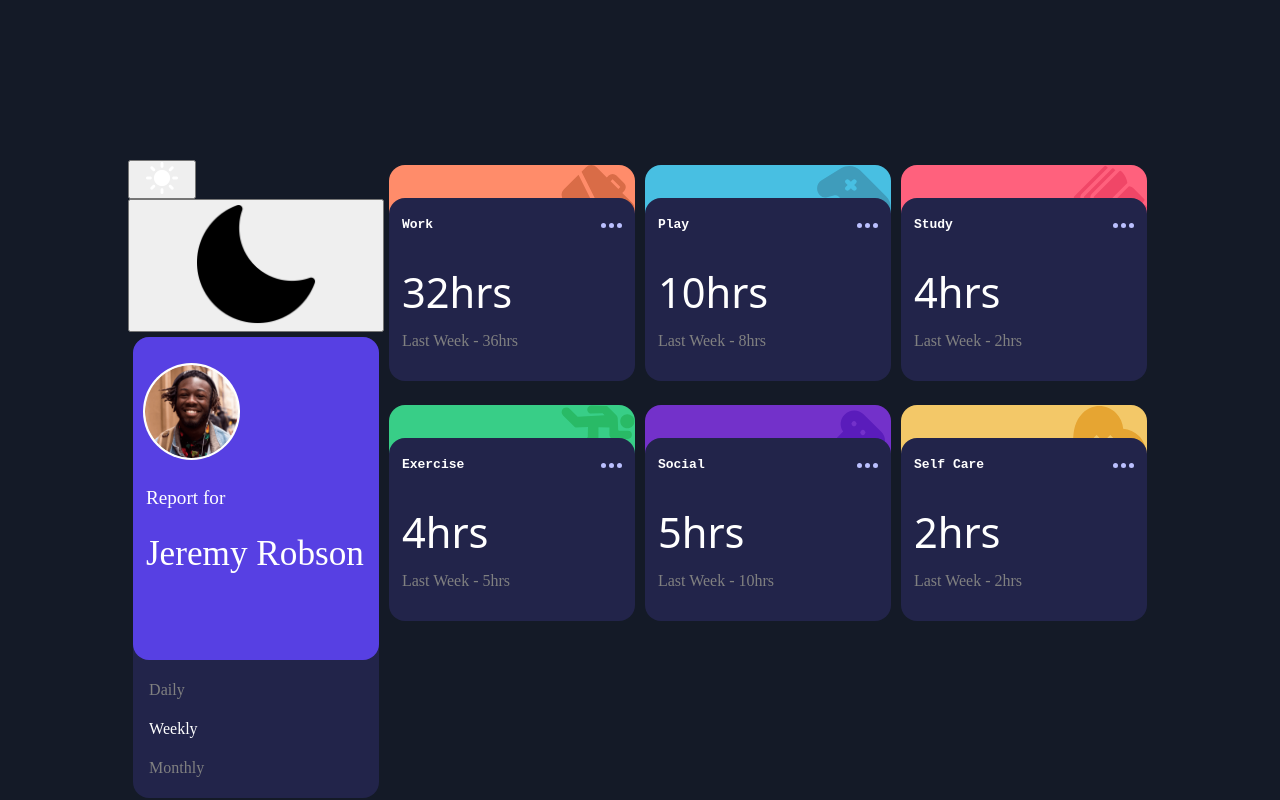
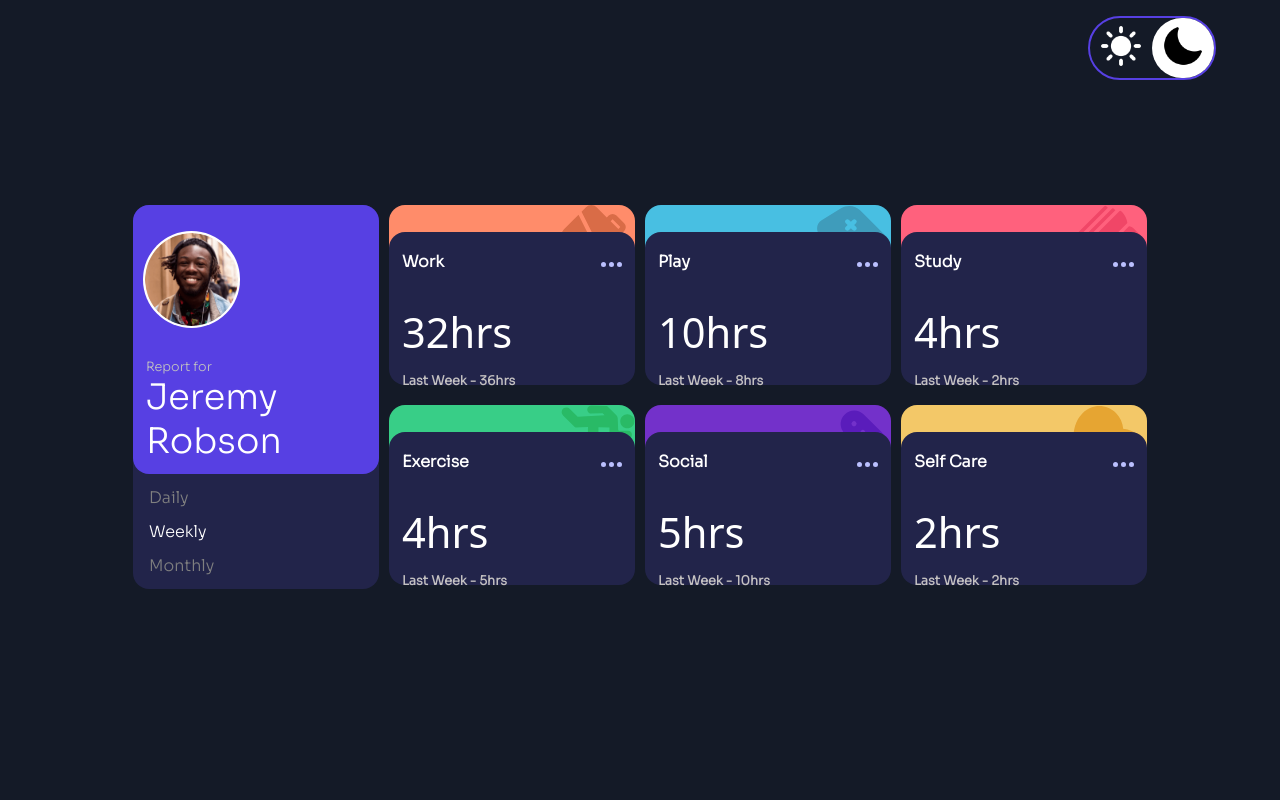
Before and after one commit to msizi007/Task-8-2-UI-Challange, a React (Vite) app: page / in a window 1280 px wide. Built offline with nearby package versions, Linux system fonts and the light colour scheme.

Commit message:
added style for toggling themes (dark/light) and imported a font - SoraLight.ttf

```diff
--- a/src/css/App.css
+++ b/src/css/App.css
@@ -1,3 +1,7 @@
+@font-face {
+  font-family: "SoraLight";
+  src: url("../assets/fonts/Sora-Light.ttf");
+}
 :root {
   --color-lite-purple: #5740e3;
   --color-lite-orange: #ff8c6a;
@@ -15,6 +19,8 @@
   padding: 0;
   margin: 0;
   box-sizing: border-box;
+  font-family: SoraLight;
+  font-weight: 300;
 }
 html,
 body {
@@ -29,6 +35,16 @@ body {
   align-items: center;
   justify-content: center;
   background-color: var(--color-bg);
+}
+body.dark {
+  --color-lite-primary: #22244a;
+  --color-bg: #141a27;
+  --light-gray: #c1c1c1;
+}
+body.light {
+  --color-lite-primary: #484a78;
+  --color-bg: #ffffff;
+  --light-gray: #f5f5f5;
 }
 .light-orange {
   background-color: var(--color-lite-orange);
@@ -51,7 +67,7 @@ body {
 
 #root {
   width: 80%;
-  height: 60%;
+  height: 50%;
   display: flex;
   flex-direction: row;
   justify-content: space-between;
@@ -117,7 +133,9 @@ body {
 }
 .last-duration {
   padding: 0 0.8rem;
-  color: gray;
+  color: rgb(196, 193, 193);
+  font-size: 0.8rem;
+  font-weight: 700;
 }
 
 .profile-card-header {
@@ -130,12 +148,13 @@ body {
 }
 .profile-card-header .mini {
   color: var(--light-gray);
-  font-size: 1.2rem;
-  padding: 0.8rem;
+  font-size: 0.8rem;
+  padding-left: 0.8rem;
+  margin-top: 1.5rem;
 }
 .profile-card-header .username {
   font-size: 2.2rem;
-  padding: 0.8rem;
+  padding-left: 0.8rem;
 }
 .profile-card-image {
   width: 100%;
@@ -156,6 +175,51 @@ body {
   padding-left: 1rem;
   color: gray;
 }
+
+.theme-toggle {
+  position: absolute;
+  top: 2%;
+  right: 5%;
+  width: 8rem;
+  height: 4rem;
+  display: flex;
+  align-items: center;
+  justify-content: center;
+  cursor: pointer;
+  border: 2px solid var(--color-lite-purple);
+  border-radius: 2rem;
+}
+.theme-toggle button {
+  width: 100%;
+  height: 100%;
+  border: none;
+  background: none;
+  cursor: pointer;
+}
+.theme-toggle img {
+  width: 2.5rem;
+  height: 2.5rem;
+}
+.theme-toggle img:hover {
+  transform: scale(1.1);
+  transition: all 0.3s ease-in-out;
+}
+.theme-toggle img:active {
+  transform: scale(0.9);
+  transition: all 0.1s ease-in-out;
+}
+.theme-toggle .dark.active {
+  background-color: white;
+  border-radius: 2rem;
+}
+.theme-toggle .light.active {
+  background-color: black;
+  border-radius: 2rem;
+}
+.row p {
+  font-weight: 700;
+}
+
 /* MOBILE VIEW */
 @media only screen and (max-width: 475px) {
   html {
@@ -267,10 +331,6 @@ body {
   }
   .last-duration {
     padding: 0 0.8rem;
-    color: rgb(210, 210, 210);
+    color: rgb(24, 5, 5);
   }
-
-  /*
-
-  */
 }
```
